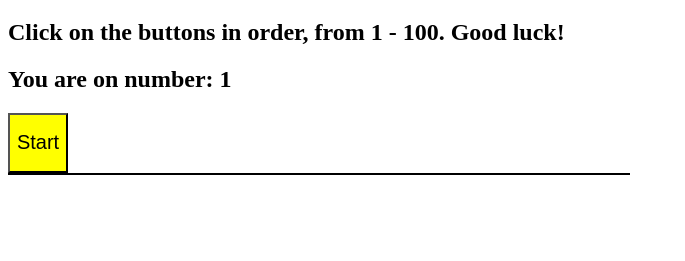
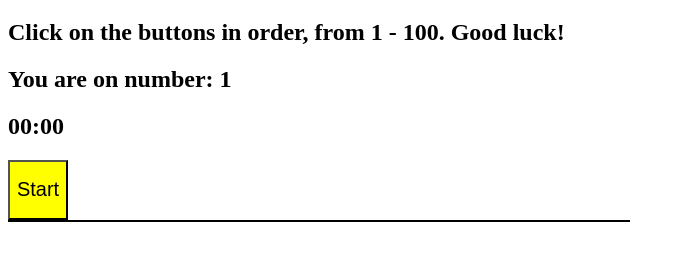
Before and after one commit to theBough/OneToOneHundred, a plain HTML site: page index.html in a window 1280 px wide. Shown: the part 61-322 px from the top of the page, without its empty margins (0-685 px from the left). Drawn offline with Linux system fonts and the light colour scheme.

Commit message:
Update index.html

```diff
--- a/index.html
+++ b/index.html
@@ -12,6 +12,7 @@
     <h2 id= "instruction"> Click on the buttons
       in order, from 1 - 100. Good luck!</h2>
       <h2 id = "htmlTarget"> You are on number: 1 </h2>
+      <h2 id = "clock"> 00:00</h2>
     <button id = "btnStart" onclick="makeButtons()"> Start</button>
 
       <div id= "theGrid" class="grid-container"</div>
```
